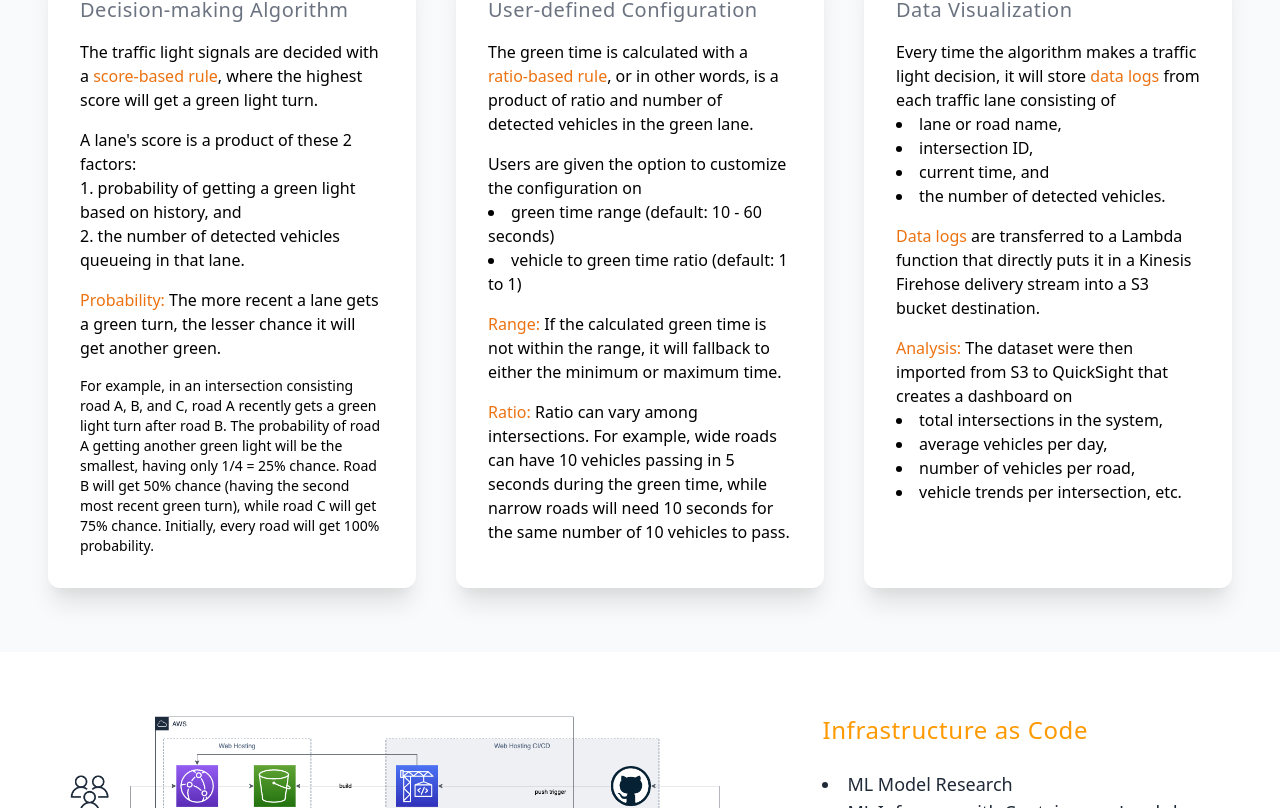
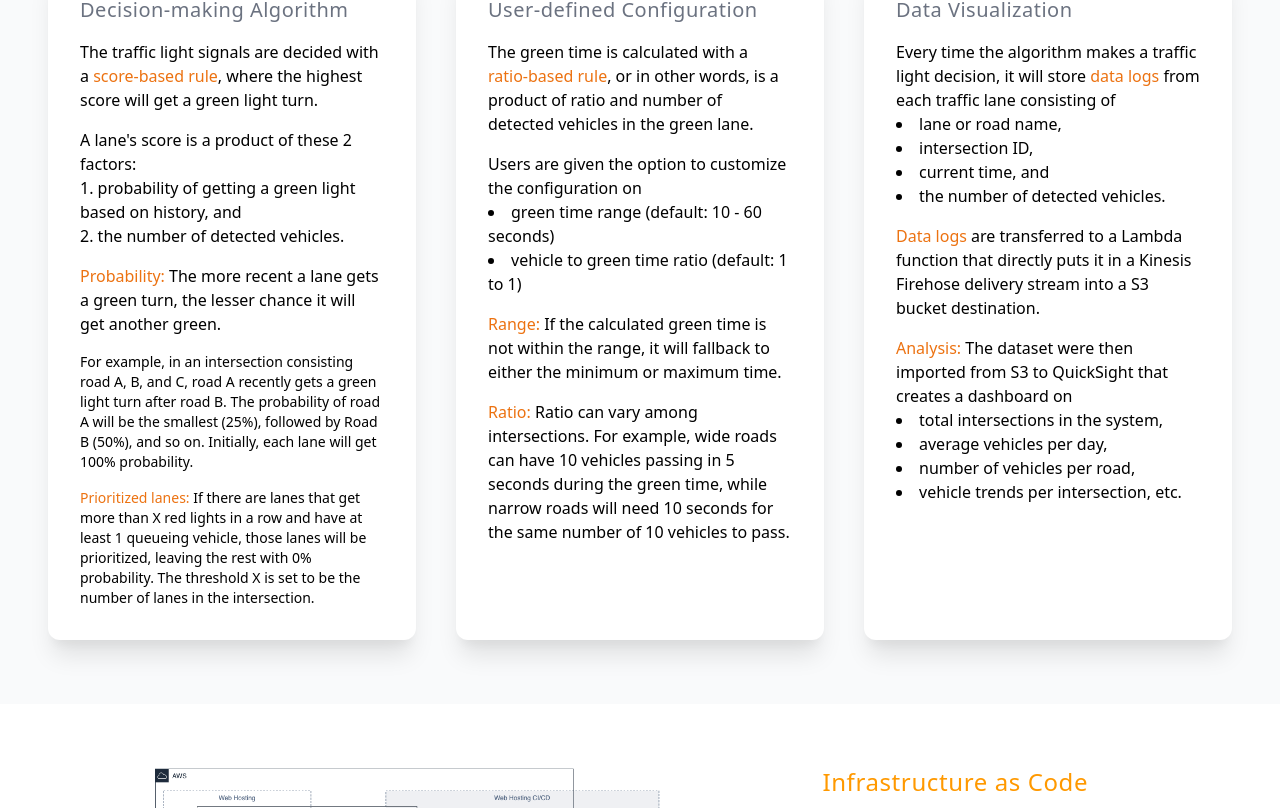
Before and after one commit to wulanmantiri/smart-traffic-web, a React (Create React App) app: page / in a window 1280 px wide. Shown: the part 644-1452 px from the top of the page. Built offline with nearby package versions, Linux system fonts and the light colour scheme; no server answers.

Commit message:
Update description on decision-making algo in About

```diff
--- a/src/screens/About/index.tsx
+++ b/src/screens/About/index.tsx
@@ -59,7 +59,7 @@ const About: FC = () => (
               <li>
                 probability of getting a green light based on history, and
               </li>
-              <li>the number of detected vehicles queueing in that lane.</li>
+              <li>the number of detected vehicles.</li>
             </ul>
           </div>
           <p>
@@ -70,10 +70,17 @@ const About: FC = () => (
           <p className="text-sm">
             For example, in an intersection consisting road A, B, and C, road A
             recently gets a green light turn after road B. The probability of
-            road A getting another green light will be the smallest, having only
-            1/4 = 25% chance. Road B will get 50% chance (having the second most
-            recent green turn), while road C will get 75% chance. Initially,
-            every road will get 100% probability.
+            road A will be the smallest (25%), followed by Road B (50%), and so
+            on. Initially, each lane will get 100% probability.
+          </p>
+          <p className="text-sm">
+            <span className="text-primary font-medium">
+              Prioritized lanes:{' '}
+            </span>
+            If there are lanes that get more than X red lights in a row and have
+            at least 1 queueing vehicle, those lanes will be prioritized,
+            leaving the rest with 0% probability. The threshold X is set to be
+            the number of lanes in the intersection.
           </p>
         </InfoCard>
 
```
